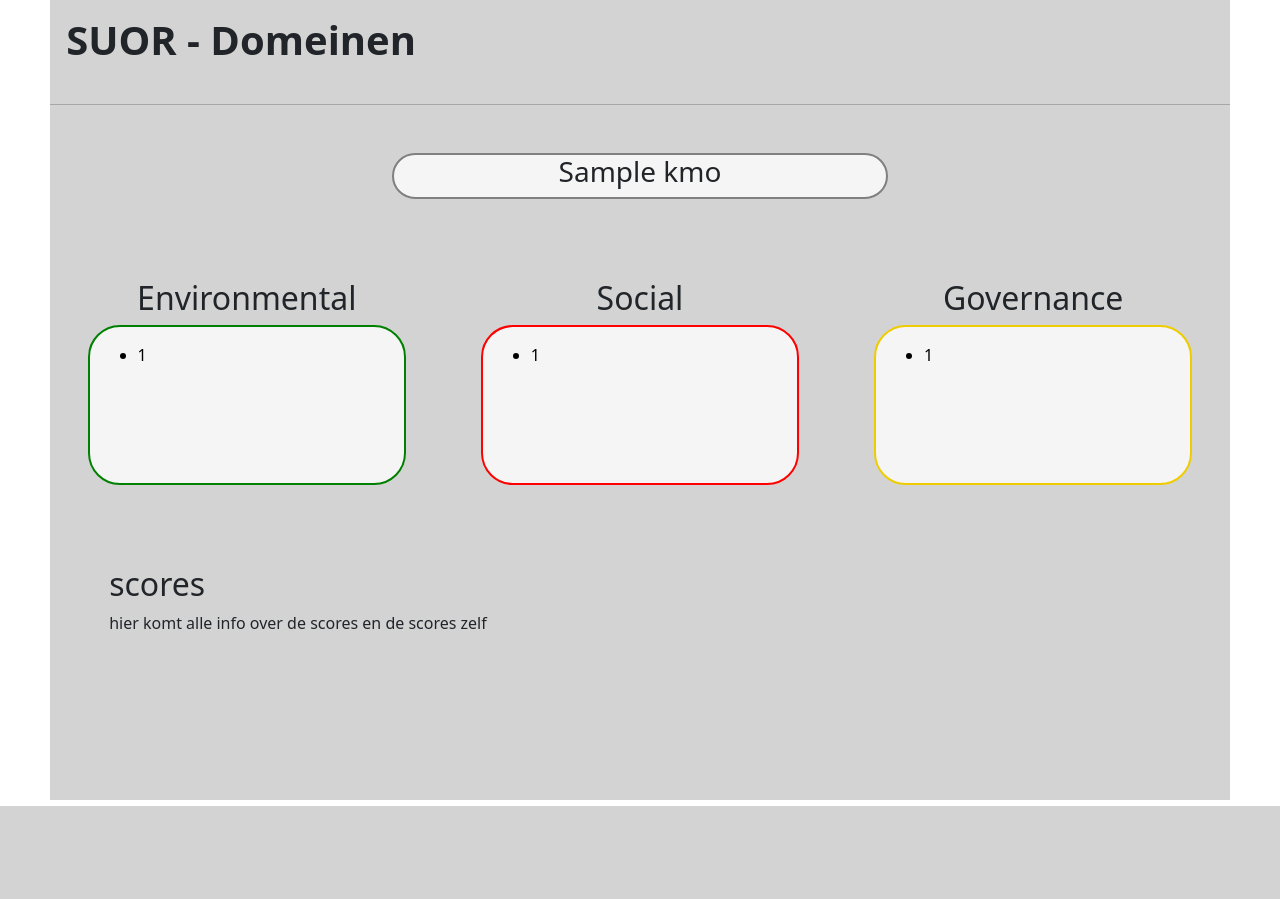
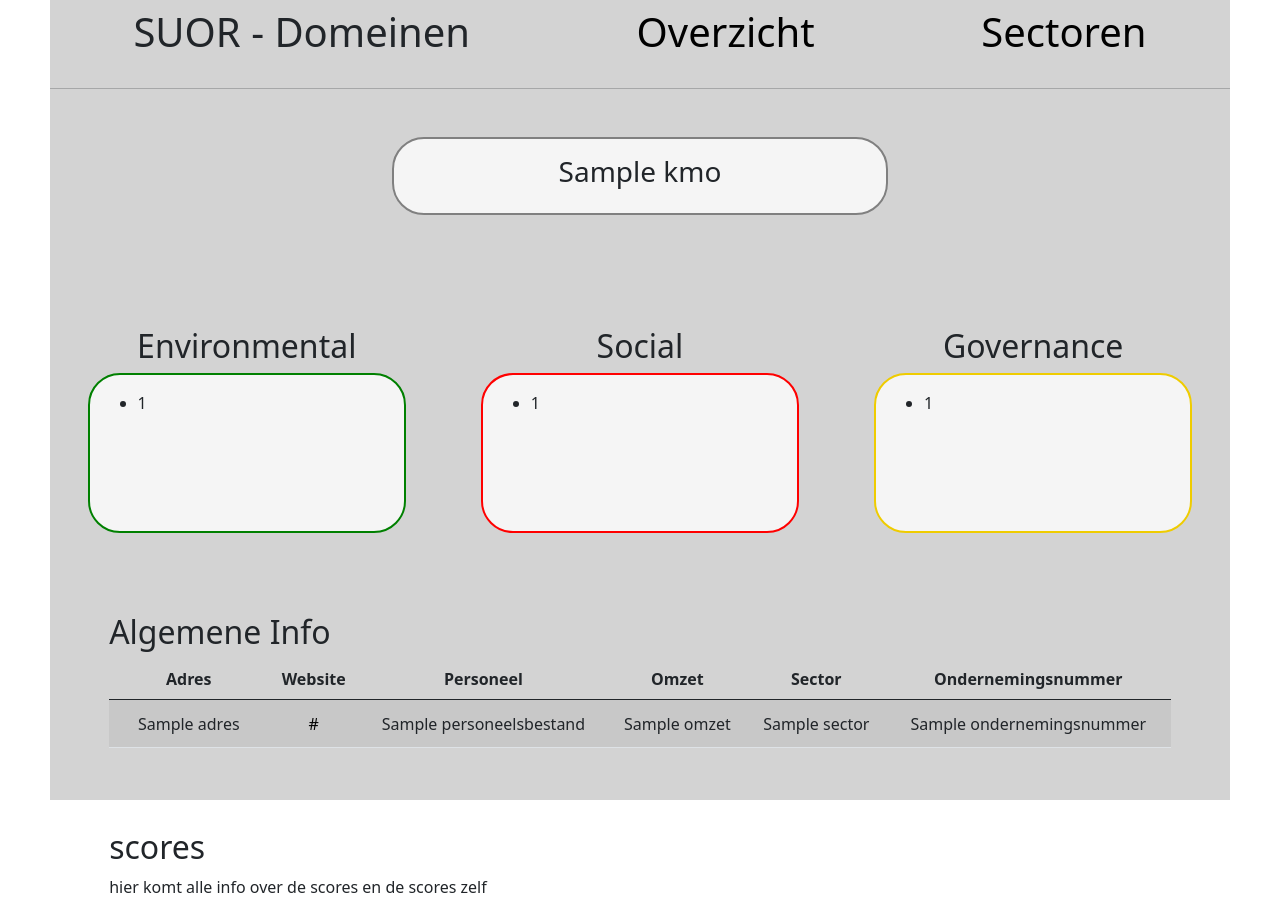
Before and after one commit to hannesroegiers/DEP_group_4, a Flask app: page /result/1 in a window 1280 px wide. Before the commit the page ends 806 px from the top, so only its background shows below. Run offline with Flask 3, Linux system fonts and the light colour scheme; a database or web service that is not in the repository returns one stand-in record (values such as "Sample title"); some libraries are stand-ins or nearby versions.

Commit message:
kleine aanpassingen

```diff
--- a/website/app.py
+++ b/website/app.py
@@ -1,5 +1,6 @@
 import os
 
+import matplotlib.pyplot as plt
 import pandas as pd
 import pdfplumber
 import psycopg2
@@ -31,19 +32,21 @@
 
 #flask routing
 @app.route('/')
+@app.route('/overzicht')
 def index():
     jaarverslagen_url = "https://www.staatsbladmonitor.be/bedrijfsfiche.html?ondernemingsnummer=0"
     conn = get_deb_connection()
     cur = conn.cursor()
     # join_query = 'SELECT kmo.ondernemingsnummer,kmo.bedrijfsnaam,kmo.website,s.score,kmo.sector,kmo.gemeente FROM kmo LEFT JOIN score s ON s.ondernemingsnummer = kmo.ondernemingsnummer'
-    cur.execute('SELECT * FROM kmo')
+    # cur.execute('SELECT * FROM kmo')
+    cur.execute('select kmo.ondernemingsnummer, bedrijfsnaam, w.url,sector,gemeente from kmo JOIN website w on w.ondernemingsnummer = kmo.ondernemingsnummer')
     kmos = cur.fetchall()
     print(kmos[0])
 
     conn.close()
     cur.close()
 
-    return render_template('home.html',title="KMO's",bedrijven=kmos,jaarverslagen_url=jaarverslagen_url)
+    return render_template('home.html',title="SUOR - KMO's",bedrijven=kmos,jaarverslagen_url=jaarverslagen_url)
 
 @app.route('/result/<ondernemingsnummer>',methods=['GET','POST'])
 def bedrijf(ondernemingsnummer):
@@ -63,7 +66,34 @@
         "soc" : social_subdomeinen,
         "gov" : governance_subdomeinen
     }
-    return render_template('bedrijf.html',bedrijf=bedrijf,title="Domeinen",subdomeinen=subdomein_dict)
+    cur.execute(f"select bedrijfsnaam,adres, w.url,kmo.ondernemingsnummer,j.personeelsbestand,j.omzet, kmo.sector from kmo JOIN website w on w.ondernemingsnummer = kmo.ondernemingsnummer JOIN jaarverslag j on j.ondernemingsnummer = w.ondernemingsnummer WHERE j.ondernemingsnummer = {ondernemingsnummer}")
+    info = cur.fetchall()[0]
+
+    return render_template('bedrijf.html',bedrijf=bedrijf,title="SUOR - Domeinen",subdomeinen=subdomein_dict,info=info)
+
+
+@app.route('/sectoren')
+def sectoren():
+    # importing the required module
+
+    # x axis values
+    x = [1,2,3]
+    # corresponding y axis values
+    y = [2,4,1]
+
+    # plotting the points
+    plt.plot(x, y)
+
+    # naming the x axis
+    plt.xlabel('x - axis')
+    # naming the y axis
+    plt.ylabel('y - axis')
+
+    # giving a title to my graph
+    plt.title('My first graph!')
+
+
+    return render_template('sectoren.html',title="SUOR - Sectoren",graph=plt)
 
 if __name__ == '__main__':
     app.run(debug=True)
--- a/website/static/index.css
+++ b/website/static/index.css
@@ -1,5 +1,6 @@
 .html{
     margin: 0 2% 0.5%;
+    height: 100%;
 }
 .aliceblue{
     background-color: lightgray;
@@ -20,6 +21,13 @@
     justify-content: space-around;
 }
 
+html{
+    height: 100%;
+}
+body{
+    min-height: 100vh;
+}
+
 a{
     text-decoration: none;
     color: black;
@@ -31,8 +39,10 @@
 th{
     width: fit-content;
 }
+td{
+    height: 48px;
+}
 td,th{
-    text-align: center;
     text-align: center;
 }
 
@@ -89,15 +99,16 @@
 }
 .bedrijf-naam{
     text-align: center;
+    padding: 1rem;
 }
 
 .esg{
-    margin-top: 5rem;
+    margin-top: 2rem;
 }
 #bold{
     font-weight: bold;
 }
-#scores{
+article{
     width: 90%;
     margin: 5rem auto 0;
     /* border: 2px solid green; */
@@ -105,3 +116,16 @@
 .w-30{
     width: calc(30%);
 }
+.w-20{
+    width: 15%;
+}
+.h-800{
+    height: 100%;
+}
+#data_wrapper > :nth-child(2){
+    bottom: 0;
+}
+.info-tabel > td{
+    width: max-content;
+    vertical-align: middle;
+}
--- a/website/templates/bedrijf.html
+++ b/website/templates/bedrijf.html
@@ -11,9 +11,10 @@
 </head>
 <body class="h-max html">
     <main class="h-max aliceblue">
-        <div class="flex-start flex-container hoofding">
-            <h1 id="bold">SUOR -&nbsp;</h1>
-            <h1 id="bold">{{ title }}</h1>
+        <div class="flex-around flex-container navbar">
+            <h1>{{ title }}</h1>
+            <h1><a href={{ url_for('index') }}>Overzicht</a></h1>
+            <h1><a href={{ url_for('sectoren') }}>Sectoren</a></h1>
         </div>
         <!--outline 2de <p> naar rechts-->
         <hr>
@@ -26,36 +27,63 @@
         <section class="flex-container flex-around esg">
             <article id="environmental">
                 <h2>Environmental</h2>
-                <a href="">
+                <a>
                     <ul>
                         {% for subdomein in subdomeinen["env"] %}
-                            <li class="subdomein">{{ subdomein[0] }}</li>
+                        <li class="subdomein">{{ subdomein[0] }}</li>
                         {% endfor %}
                     </ul>
                 </a>
             </article>
             <article id="social">
                 <h2>Social</h2>
-                <a href="">
+                <a>
                     <ul>
                         {% for subdomein in subdomeinen["soc"] %}
-                            <li class="subdomein">{{ subdomein[0] }}</li>
+                        <li class="subdomein">{{ subdomein[0] }}</li>
                         {% endfor %}
                     </ul>
                 </a>
             </article>
             <article id="governance">
                 <h2>Governance</h2>
-                <a href="www.google.com" target="_blank">
+                <a>
 
                     <ul>
                         {% for subdomein in subdomeinen["gov"] %}
-                            <li class="subdomein">{{ subdomein[0] }}</li>
+                        <li class="subdomein">{{ subdomein[0] }}</li>
                         {% endfor %}
                     </ul>
                 </a>
             </article>
         </section>
+        <article class="info">
+            <h2>Algemene Info</h2>
+            <div>
+                <table id="data" class="table table-striped">
+                    <thead>
+                        <tr>
+                            <th class="w-20">Adres</th>
+                            <th >Website</th>
+                            <th>Personeel</th>
+                            <th>Omzet</th>
+                            <th>Sector</th>
+                            <th>Ondernemingsnummer</th>
+                        </tr>
+                    </thead>
+                    <tbody>
+                        <tr class="info-tabel">
+                            <td>{{ info[1] }}</td=>
+                            <td><a href={{ info[2] }} target="_blank">{{ info[2] }}</a></td>
+                            <td>{{ info[4] }}</td>
+                            <td>{{ info[5] }}</td>
+                            <td>{{ info[6] }}</td>
+                            <td>{{ info[3] }}</td>
+                        </tr>
+                    </tbody>
+                </table>
+            </div>
+        </article>
         <div class="">
             <article id="scores">
                 <h2>scores</h2>
```
Also changed, not shown: website/templates/base.html (+6 -5 lines), website/templates/home.html (+3 -14 lines), website/templates/sectoren.html (added, +9 -0 lines).
